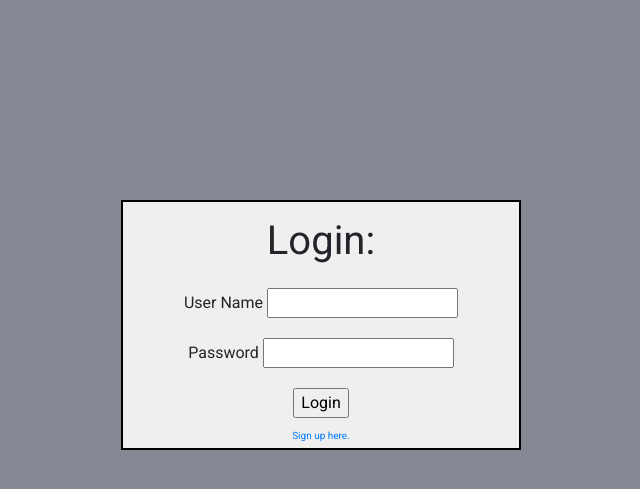
After one commit to Cnels1986/Tic-Tac-Toe-Platform, a Flask app: page /login in a window 1280 px wide. The commit adds this page. Shown: the top 489 px of the page, without its empty margins (319-959 px from the left). Run offline with Flask 2, Linux system fonts and the light colour scheme; some libraries are stand-ins or nearby versions.

Commit message:
created the register and login templated with some styling

```diff
--- a/app.py
+++ b/app.py
@@ -1,5 +1,6 @@
-from flask import Flask, render_template, request, jsonify, make_response, json
+from flask import Flask, render_template, request, jsonify, make_response, json, session
 from pusher import pusher
+from flaskext.mysql import MySQL
 
 app = Flask(__name__)
 
@@ -16,6 +17,15 @@ name = ''
 @app.route('/')
 def index():
     return render_template('index.html')
+
+@app.route('/register')
+def register():
+    return render_template('register.html')
+
+# will be the first page to load, if not logged in this will display, nothing else
+@app.route('/login')
+def login():
+    return render_template('login.html')
 
 @app.route('/play')
 def play():
--- a/notes.txt
+++ b/notes.txt
@@ -7,3 +7,6 @@ export FLASK_ENV=development
 
 
 mysql -u root -p < apidb.sql
+
+
+font-family: 'Roboto', sans-serif;
--- a/requirements.txt
+++ b/requirements.txt
@@ -1,3 +1,4 @@
 Flask==1.0.2
 pusher==2.0.1
 passlib==1.7.1
+PyMySQL==0.9.2
--- /dev/null
+++ b/static/style.css
@@ -0,0 +1,29 @@
+body{
+  font-family: 'Roboto', sans-serif;
+  background-color: #838893;
+}
+
+.registerForm{
+  width: 400px;
+  height: 250px;
+  border: 2px solid black;
+  background-color: #EFEFEF;
+  margin: 0 auto;
+  margin-top: 200px;
+  text-align: center
+}
+
+.registerForm > h1{
+  text-align: center;
+  padding: 15px;
+}
+
+.regInput{
+  text-align: center;
+  padding-bottom: 15px;
+}
+
+.link{
+  font-size: 10px;
+  padding: 10px;
+}
--- a/templates/index.html
+++ b/templates/index.html
@@ -5,8 +5,9 @@
   <meta name="viewport" content="width=device-width, initial-scale=1, shrink-to-fit=no">
   <meta name="description" content="">
   <meta name="author" content="Neo Ighodaro">
-  <title>TIC-TAC-TOE</title>
+  <title>T3 Platform</title>
   <link rel="stylesheet" href="https://stackpath.bootstrapcdn.com/bootstrap/4.1.3/css/bootstrap.min.css">
+  <link href="https://fonts.googleapis.com/css?family=Roboto:400,700" rel="stylesheet">
   <link rel="stylesheet" type="text/css" href="../static/gameStyle.css">
 </head>
 <body>
--- /dev/null
+++ b/templates/login.html
@@ -0,0 +1,33 @@
+<!DOCTYPE html>
+<html lang="en">
+<head>
+  <meta charset="utf-8">
+  <meta name="viewport" content="width=device-width, initial-scale=1, shrink-to-fit=no">
+  <link rel="stylesheet" href="https://stackpath.bootstrapcdn.com/bootstrap/4.1.3/css/bootstrap.min.css">
+  <link href="https://fonts.googleapis.com/css?family=Roboto:400,700" rel="stylesheet">
+  <title>Login - 3T Platform</title>
+  <link rel="stylesheet" href="../static/style.css">
+</head>
+<body>
+  <div class="registerForm">
+    <h1>Login:</h1>
+    <form method="post">
+      <div class="regInput">
+        <label for="userName">User Name</label>
+        <input name="userName" id="userName" value="{{ request.form['userName'] }}" required />
+      </div>
+
+      <div class="regInput">
+        <label for="password">Password</label>
+        <input name="password" id="password" value="{{ request.form['password'] }}" required />
+      </div>
+
+      <input type="submit" value="Login"/>
+
+      <div class="link">
+        <a href="{{ url_for('register') }}">Sign up here.</a>
+      </div>
+    </form>
+  </div>
+</body>
+</html>
--- a/templates/play.html
+++ b/templates/play.html
@@ -4,7 +4,8 @@
   <meta charset="utf-8">
   <meta name="viewport" content="width=device-width, initial-scale=1, shrink-to-fit=no">
   <link rel="stylesheet" href="https://stackpath.bootstrapcdn.com/bootstrap/4.1.3/css/bootstrap.min.css">
-  <title>TIC-TAC-TOE</title>
+  <link href="https://fonts.googleapis.com/css?family=Roboto:400,700" rel="stylesheet">
+  <title>Play - T3 Platform</title>
 </head>
 <body>
   <div id="app" class="container-fluid">
```
Also changed, not shown: templates/register.html (added, +33 -0 lines).
